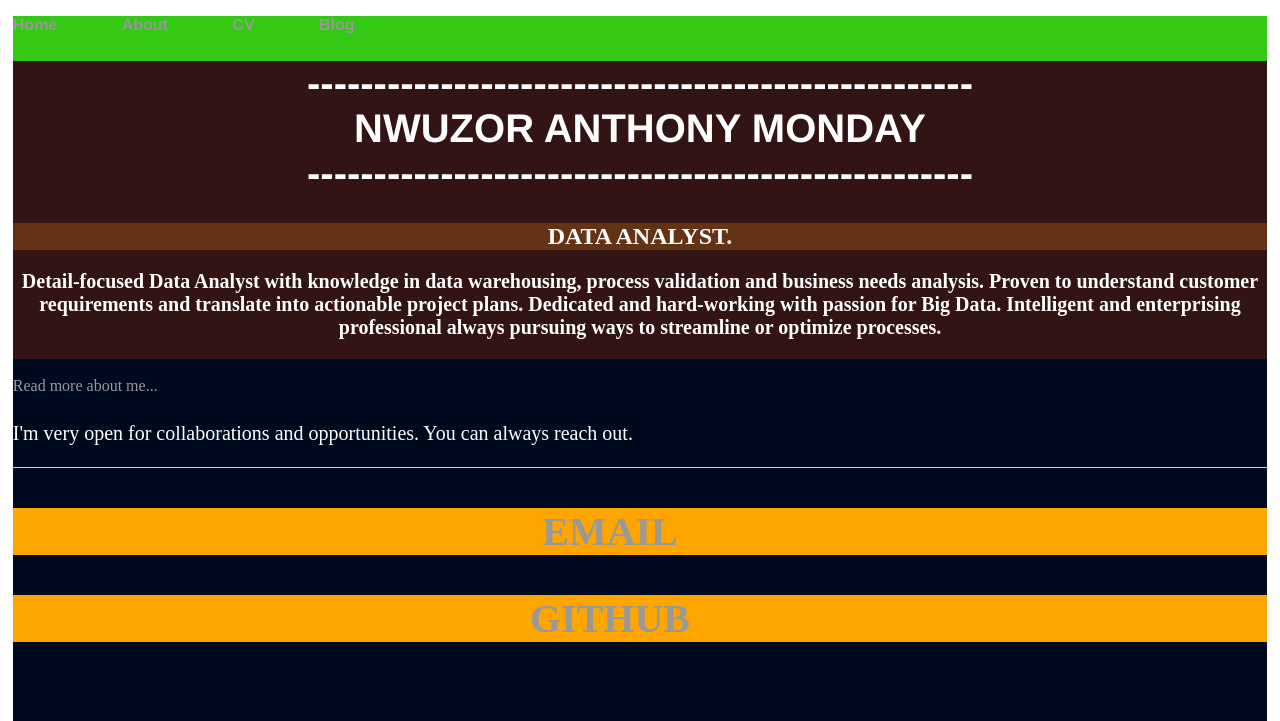
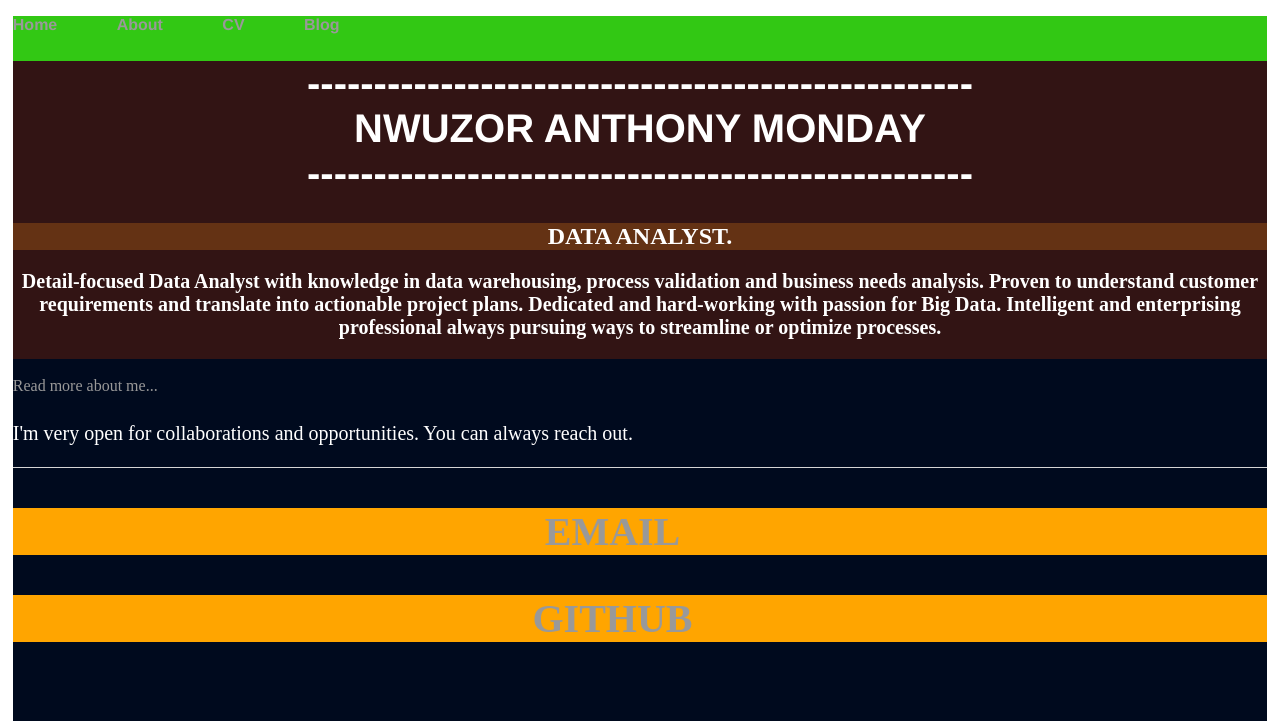
Before and after one commit to teefortech/teefortech.github.io, a Jekyll site: the page index.html, which Jekyll copies as it is, in a window 1280 px wide. Shown: the top 721 px of the page. Built offline with Jekyll 4.4.1, drawn with Linux system fonts in a browser that asks for light colours.

Commit message:
Update main.css

```diff
--- a/css/main.css
+++ b/css/main.css
@@ -10,7 +10,7 @@
 }
 nav ul li, footer ul li {
     display: inline;
-    margin-right: 60px;
+    margin-right: 55px;
 }
 a {
     text-decoration: none;
```
